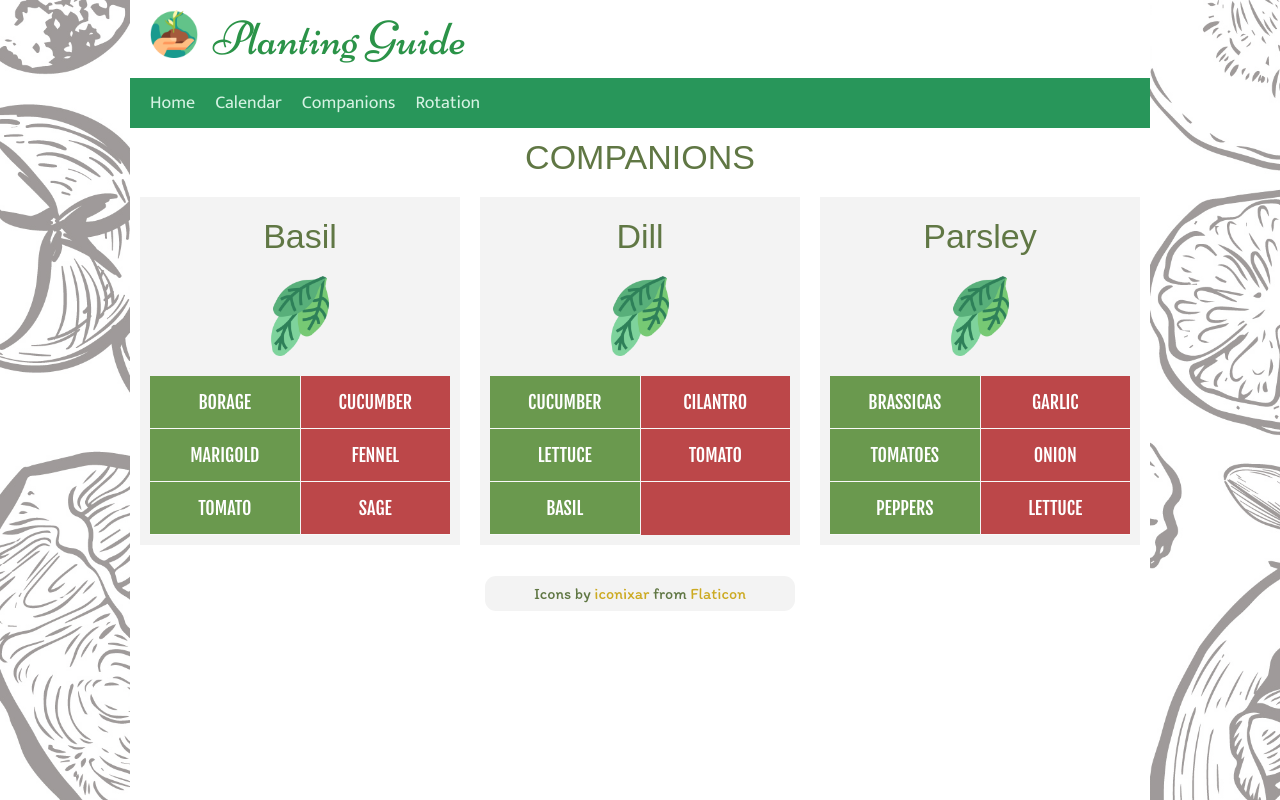
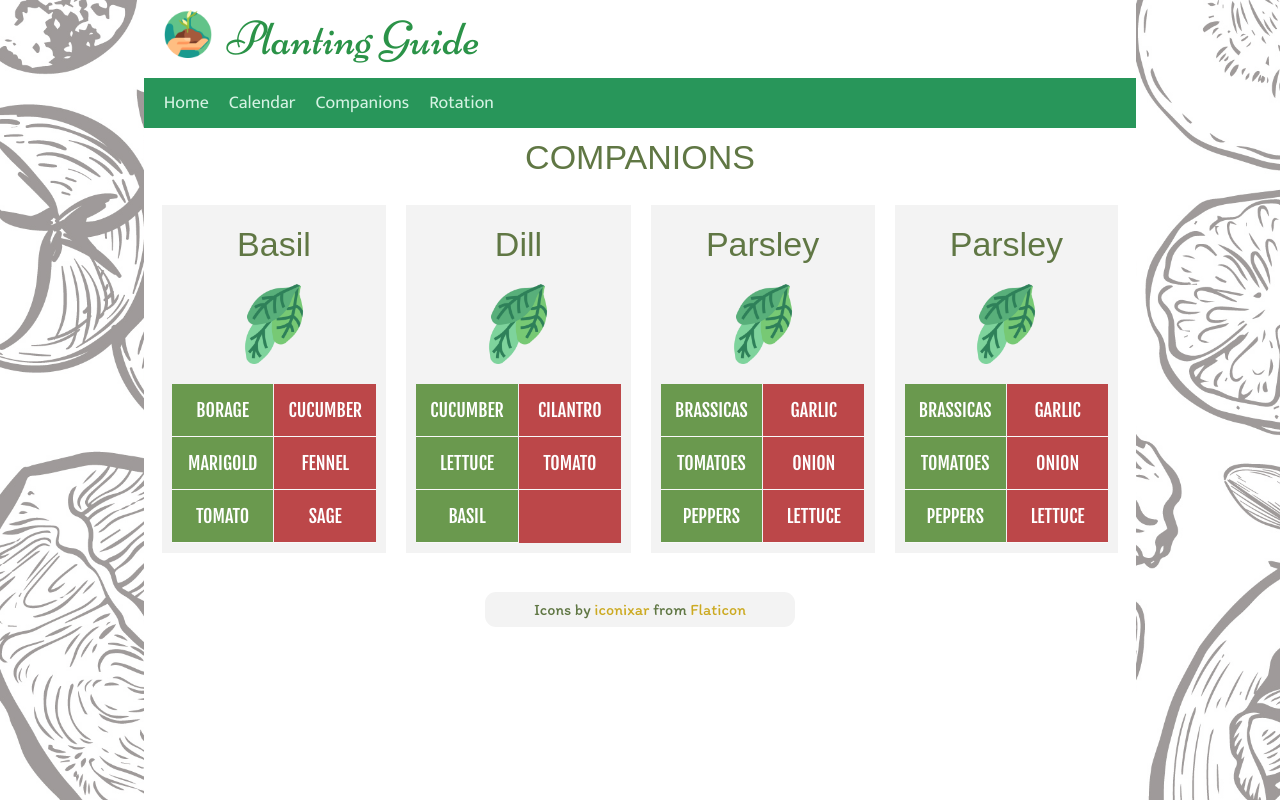
Before and after one commit to agoemans/plant-library, a React app in the folder client/: page /companions in a window 1280 px wide. Built offline with nearby package versions, Linux system fonts and the light colour scheme; a web font is replaced by a local one.

Commit message:
Updated content layout

```diff
--- a/client/src/pages/calendar/grid-months.tsx
+++ b/client/src/pages/calendar/grid-months.tsx
@@ -30,7 +30,7 @@ export default function GridMonths(props: any) {
         <Wrapper className="table-container" role="table">
             <RowGroup role="rowgroup">
             {months.map( (a: any, idx: number) =>
-                <FlexRow className="flex-row" style={{backgroundColor: `${blockColor}`}}/>
+                <FlexRow key={idx} className="flex-row" style={{backgroundColor: `${blockColor}`}}/>
             )}
             </RowGroup>
         </Wrapper>
--- a/client/src/pages/companions/plants.tsx
+++ b/client/src/pages/companions/plants.tsx
@@ -13,8 +13,9 @@ const Wrapper = styled.div`
     `;
 
 const OuterBox = styled.div`
-        display: flex;
-        flex-direction: row;
+    display: flex;
+    flex-direction: row;
+    padding: 0.5em;
     `;
 
 const PlantBox = styled.div`
@@ -23,7 +24,7 @@ const PlantBox = styled.div`
         padding: 10px;
         margin: 10px;
         background-color: #f3f3f3;
-        width: 300px;
+        width: calc(100%/3);
     `;
 
 const TitleBox = styled.div`
@@ -83,6 +84,7 @@ export default function Plants(props: any) {
     const attribs = [
         {name: 'Basil', good: ['Borage', 'Marigold', 'Tomato'], bad: ['Cucumber', 'Fennel', 'Sage'], image: '../src/assets/spinach.png'},
         {name: 'Dill', good: ['Cucumber', 'Lettuce', 'Basil'], bad: ['Cilantro', 'Tomato'], image: '../src/assets/spinach.png'},
+        {name: 'Parsley', good: ['Brassicas', 'Tomatoes', 'Peppers'], bad: ['Garlic', 'Onion', 'Lettuce'], image: '../src/assets/spinach.png'},
         {name: 'Parsley', good: ['Brassicas', 'Tomatoes', 'Peppers'], bad: ['Garlic', 'Onion', 'Lettuce'], image: '../src/assets/spinach.png'}
     ];
 
--- a/client/src/pages/main-page-content.tsx
+++ b/client/src/pages/main-page-content.tsx
@@ -20,6 +20,8 @@ const Wrapper = styled.div`
 
 const PageContent = styled(Content)`
     flex: 1;
+  margin: 0 auto;
+  width: 80%;
     `;
 
 const NavItem = styled.div`
```
